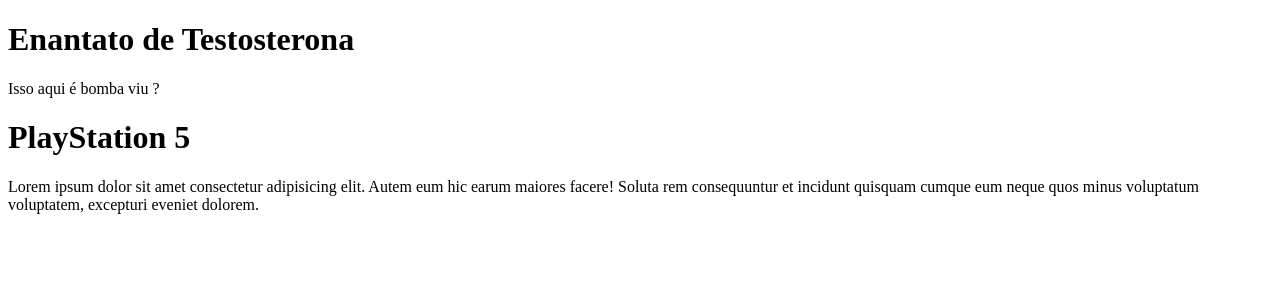
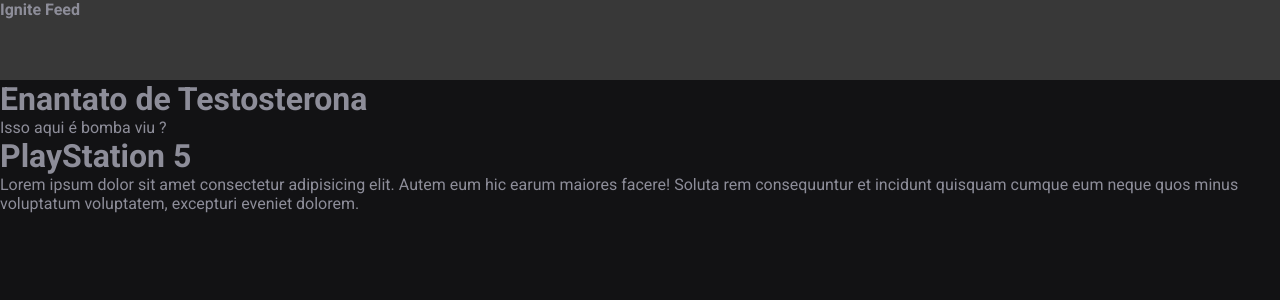
Before and after one commit to skyrons/react-ignite01, a React (Vite) app: page / in a window 1280 px wide. Shown: the top 300 px of the page. Built offline with nearby package versions, Linux system fonts and the light colour scheme.

Commit message:
Aplication structure

```diff
--- a/index.html
+++ b/index.html
@@ -1,9 +1,16 @@
 <!DOCTYPE html>
 <html lang="en">
   <head>
+
+    <link rel="preconnect" href="https://fonts.googleapis.com">
+    <link rel="preconnect" href="https://fonts.gstatic.com" crossorigin>
+
     <meta charset="UTF-8" />
     <link rel="icon" type="image/svg+xml" href="/vite.svg" />
     <meta name="viewport" content="width=device-width, initial-scale=1.0" />
+
+
+    <link href="https://fonts.googleapis.com/css2?family=Roboto:wght@400;700&display=swap" rel="stylesheet">
     <title>01 Fundamentos React</title>
   </head>
   <body>
--- a/src/App.jsx
+++ b/src/App.jsx
@@ -1,9 +1,12 @@
 import {Post} from './Posts'
+import { Header } from './components/Header.JSX'
 
+import './global.css'
 function App() {
 
   return (
     <div>
+      <Header />
       <Post
         produto="Enantato de Testosterona"
         content="Isso aqui é bomba viu ?"
--- a/src/Posts.jsx
+++ b/src/Posts.jsx
@@ -1,5 +1,4 @@
 export function Post (props){
-    console.log(props)
     return(
        <div>
         <h1>{props.produto}</h1>
--- /dev/null
+++ b/src/components/Header.jsx
@@ -0,0 +1,9 @@
+import style from './Header.module.css'
+
+export function Header () {
+    return (
+        <header className={style.header}>
+            <strong > Ignite Feed </strong>
+        </header>
+    );
+}
--- /dev/null
+++ b/src/components/Header.module.css
@@ -0,0 +1,4 @@
+.header {
+    background:#383838;
+    height: 80px;
+}
--- /dev/null
+++ b/src/global.css
@@ -0,0 +1,34 @@
+:root {
+    --white: #ffffff;
+
+    --gray-100: #E1E1E6;
+    --gray-300: #8D8D99;
+    --gray-400: #C4C4CC;
+    --gray-600: #323238;
+    --gray-700: #29292E;
+    --gray-800: #202024;
+    --gray-900: #121214;
+
+    --gray-coment:#7C7C8A;
+
+    --green-300: #00875F;
+
+}
+
+*{
+    margin: 0;
+    padding: 0;
+    box-sizing: border-box;
+}
+
+body {
+    background-color: var(--gray-900);
+    color: var(--gray-300);
+    -webkit-font-smoothing: antialiased;
+}
+
+body, input, textarea, button {
+    font-family: 'Roboto', sans-serif;
+    font-weight: 400;
+    font-size: 1rem;
+}
```
